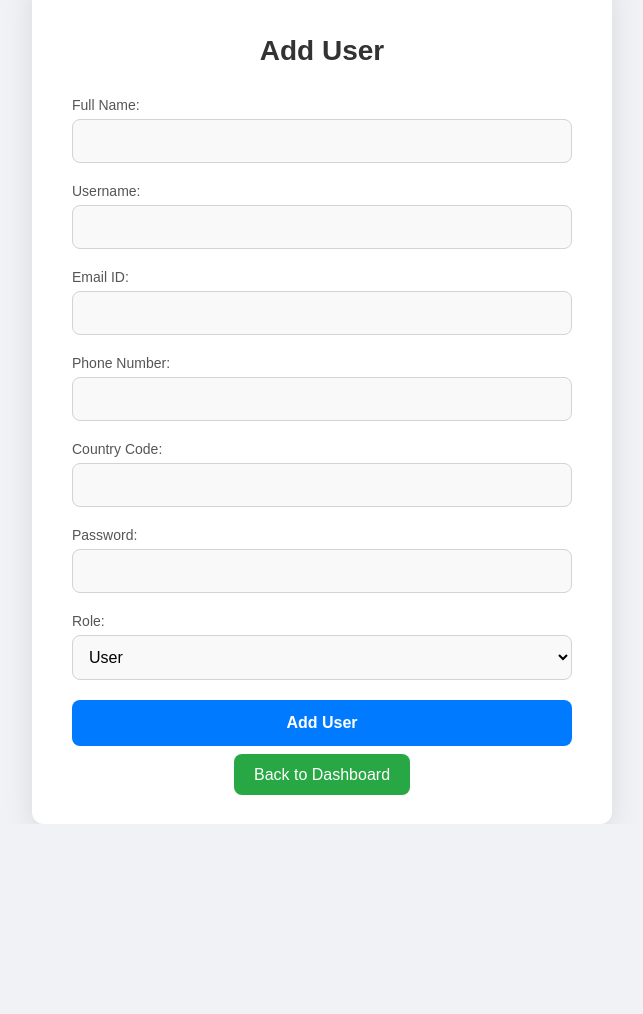
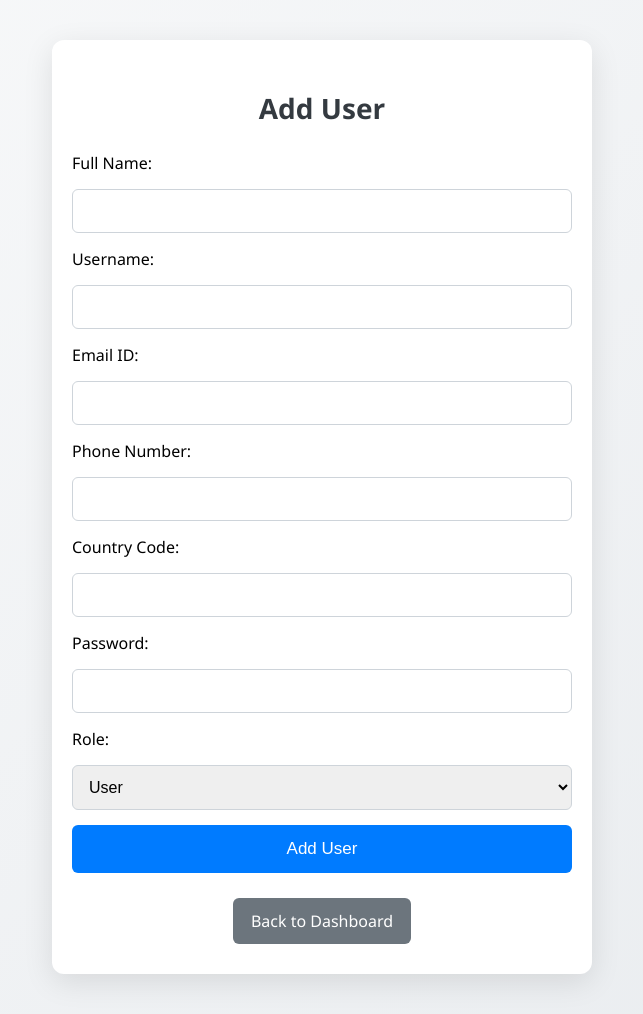
Before and after one commit to vidved123/MyLibrary, a Flask app: template templates/add_user.html in a window 1280 px wide. Shown: the whole page, without its empty margins (318-961 px from the left). Before the commit the page ends 824 px from the top, so only its background shows below. Run offline with Flask 3, Linux system fonts and the light colour scheme; the template is opened without the code that fills it, so the values that code supplies are empty.

Commit message:
Update add_user.html

```diff
--- a/templates/add_user.html
+++ b/templates/add_user.html
@@ -4,116 +4,7 @@
     <meta charset="UTF-8">
     <meta name="viewport" content="width=device-width, initial-scale=1.0">
     <title>Add User</title>
-    <style>
-        body {
-            font-family: 'Poppins', sans-serif;
-            background-color: #f0f2f5;
-            display: flex;
-            justify-content: center;
-            align-items: center;
-            height: 100vh;
-            margin: 0;
-        }
-        .container {
-            background-color: #ffffff;
-            padding: 40px;
-            border-radius: 12px;
-            box-shadow: 0 8px 30px rgba(0, 0, 0, 0.1);
-            max-width: 500px;
-            width: 100%;
-        }
-        h1 {
-            text-align: center;
-            font-size: 28px;
-            color: #333;
-            margin-bottom: 30px;
-            font-weight: 600;
-        }
-        form {
-            display: flex;
-            flex-direction: column;
-        }
-        label {
-            font-size: 14px;
-            font-weight: 500;
-            margin-bottom: 6px;
-            color: #555;
-        }
-        input[type="text"],
-        input[type="password"],
-        input[type="email"],
-        input[type="tel"],
-        select {
-            padding: 12px;
-            margin-bottom: 20px;
-            border: 1px solid #ced4da;
-            border-radius: 8px;
-            font-size: 16px;
-            background-color: #f9f9f9;
-            transition: border-color 0.3s ease;
-        }
-        input:focus,
-        select:focus {
-            border-color: #007bff;
-            outline: none;
-        }
-        button {
-            padding: 14px;
-            background-color: #007bff;
-            color: #fff;
-            border: none;
-            border-radius: 8px;
-            cursor: pointer;
-            font-size: 16px;
-            font-weight: bold;
-            transition: background-color 0.3s ease, transform 0.1s ease;
-        }
-        button:hover {
-            background-color: #0056b3;
-            transform: scale(1.02);
-        }
-        .message {
-            margin: 20px 0;
-            padding: 15px;
-            border-radius: 8px;
-            font-size: 16px;
-            text-align: center;
-        }
-        .success {
-            background-color: #d4edda;
-            color: #155724;
-            border: 1px solid #c3e6cb;
-        }
-        .danger {
-            background-color: #f8d7da;
-            color: #721c24;
-            border: 1px solid #f5c6cb;
-        }
-        .back-button {
-            text-align: center;
-            margin-top: 20px;
-        }
-        .back-button a {
-            text-decoration: none;
-            color: #fff;
-            background-color: #28a745;
-            padding: 12px 20px;
-            border-radius: 8px;
-            font-size: 16px;
-            transition: background-color 0.3s ease;
-        }
-        .back-button a:hover {
-            background-color: #218838;
-        }
-        @media (max-width: 600px) {
-            .container {
-                padding: 20px;
-            }
-            h1 {
-                font-size: 24px;
-            }
-        }
-    </style>
+    <link rel="stylesheet" href="{{ url_for('static', filename='css/AddUser.css') }}">
 </head>
 <body>
     <div class="container">
```
